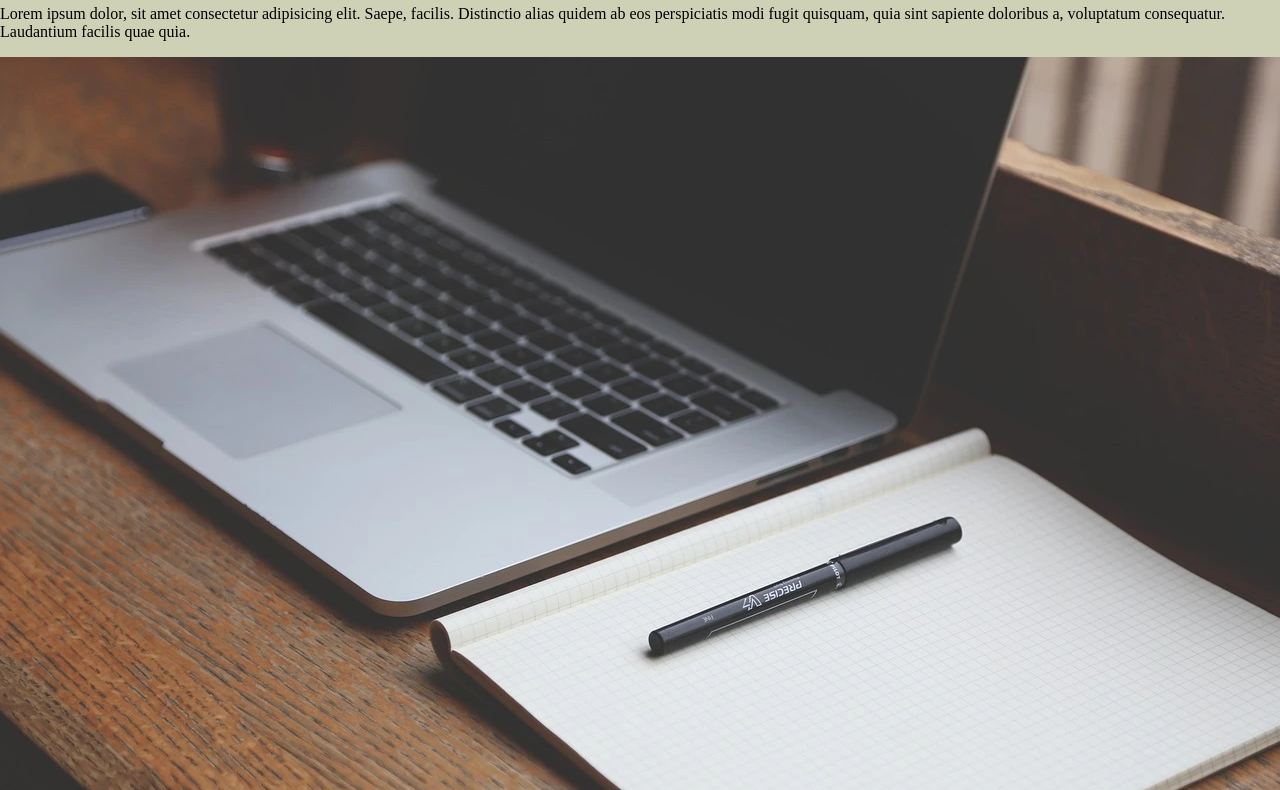
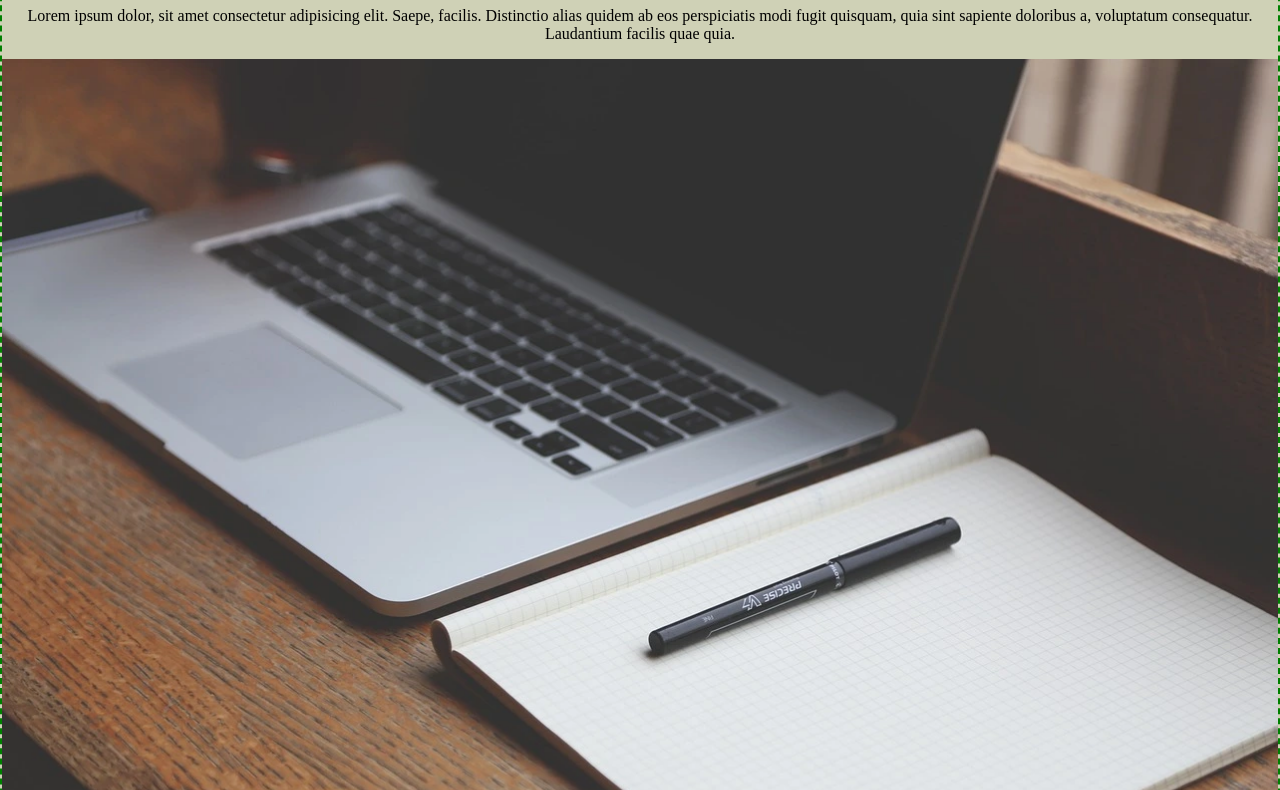
Before and after one commit to anmajka/anmajka.github.io, a plain HTML site: page index.html in a window 1280 px wide. Shown: the part 131-921 px from the top of the page. Drawn offline with Linux system fonts and the light colour scheme.

Commit message:
css bodyHeader

```diff
--- a/index.html
+++ b/index.html
@@ -17,7 +17,7 @@
       </ul>
     </nav>
 
-    <header>
+    <header class="bodyHeader">
       <h1>Kurs programowania aplikacji internetowych</h1>
       <p>
         Lorem ipsum dolor, sit amet consectetur adipisicing elit. Saepe,
--- a/style.css
+++ b/style.css
@@ -19,3 +19,10 @@ nav {
 .navUl li {
   margin-left: 20px;
 }
+.bodyHeader {
+  border: 2px dashed green;
+  text-align: center;
+}
+img {
+  max-width: 100%;
+}
```
